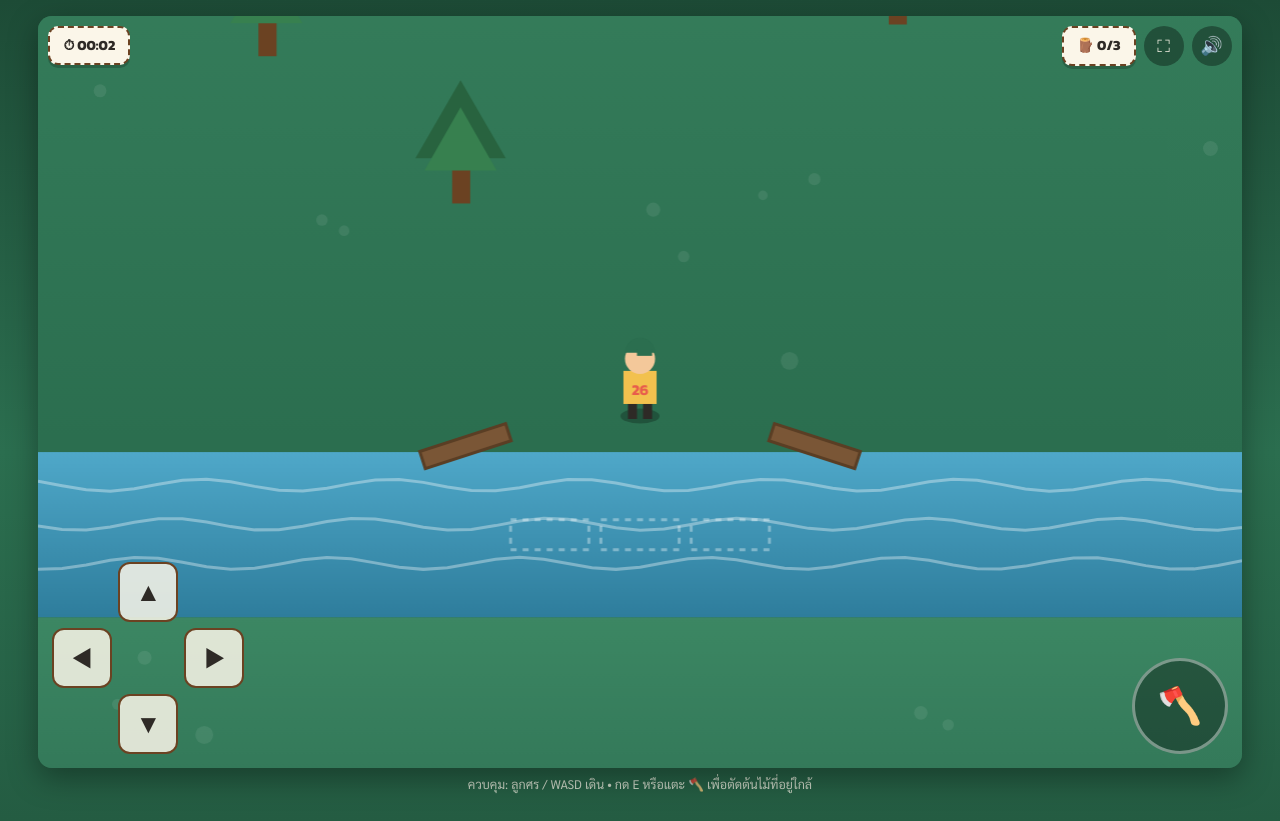
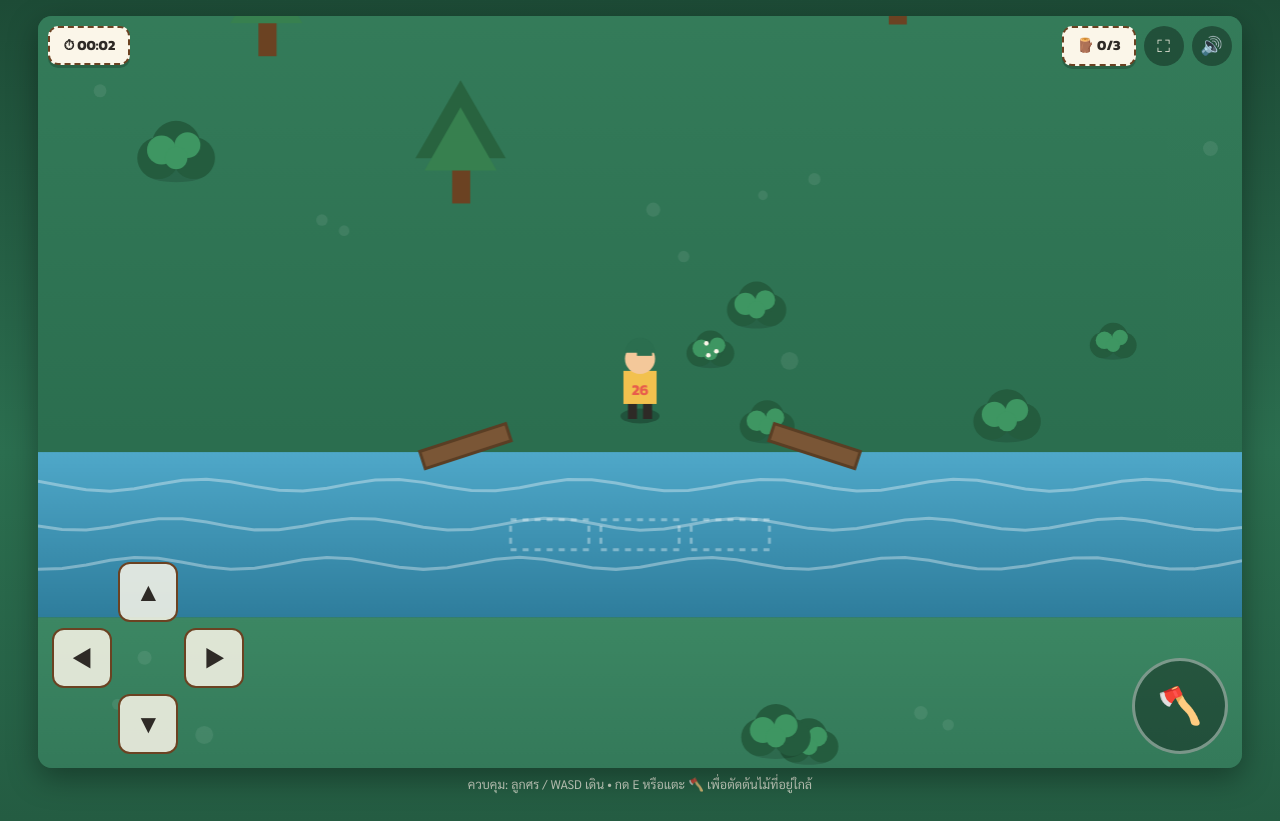
Before and after one commit to PtzkunG/Treequestion, a plain HTML site: page index.html in a window 1280 px wide. Both pictures are taken after a click on the button "▶ เริ่มวิ่ง". Drawn offline with Linux system fonts and the light colour scheme; no server answers.

Commit message:
Implement bushes with decorative flowers
Added bushes with flowers to enhance map aesthetics.

```diff
--- a/index.html
+++ b/index.html
@@ -580,12 +580,38 @@
       });
     }
 
+    // พุ่มไม้ประดับ — เพิ่มให้แผนที่ไม่โล่งเกินไป (แค่ตกแต่ง ไม่กระทบการเดิน/ชนต้นไม้)
+    var flowerColors = ["#F2C14E","#E85D4C","#FBF6E9"];
+    var bushesTop = [];
+    var bushCountTop = Math.max(12, n*3);
+    for(var bt=0; bt<bushCountTop; bt++){
+      bushesTop.push({
+        x: 18 + seededRand(bt*13+201)*(VIEW_W-36),
+        y: 18 + seededRand(bt*13+202)*(grassEndY-36),
+        s: 0.55 + seededRand(bt*13+203)*0.55,
+        flower: seededRand(bt*13+204) > 0.7,
+        flowerColor: flowerColors[Math.floor(seededRand(bt*13+205)*3)]
+      });
+    }
+    var bushesBottom = [];
+    var bushCountBottom = Math.max(8, Math.ceil(n*1.5));
+    for(var bb=0; bb<bushCountBottom; bb++){
+      bushesBottom.push({
+        x: 18 + seededRand(bb*17+301)*(VIEW_W-36),
+        y: finishTop+18 + seededRand(bb*17+302)*(finishH-90),
+        s: 0.55 + seededRand(bb*17+303)*0.55,
+        flower: seededRand(bb*17+304) > 0.7,
+        flowerColor: flowerColors[Math.floor(seededRand(bb*17+305)*3)]
+      });
+    }
+
     return {
       n:n, cols:cols, rows:rows,
       grassEndY:grassEndY, riverTop:riverTop, riverBottom:riverBottom,
       finishTop:finishTop, finishH:finishH, finishLineY:finishLineY, worldH:worldH,
       bridgeXMin:bridgeXMin, bridgeXMax:bridgeXMax, bridgeW:bridgeW,
-      trees:trees, decoTop:decoTop, decoBottom:decoBottom
+      trees:trees, decoTop:decoTop, decoBottom:decoBottom,
+      bushesTop:bushesTop, bushesBottom:bushesBottom
     };
   }
 
@@ -854,6 +880,7 @@
     gGrass.addColorStop(0,"#3C8763"); gGrass.addColorStop(1,"#2B6E4F");
     ctx.fillStyle = gGrass;
     ctx.fillRect(0,0,VIEW_W,level.grassEndY);
+    level.bushesTop.forEach(function(b){ drawBush(b); });
     ctx.fillStyle = "rgba(255,255,255,0.08)";
     level.decoTop.forEach(function(d){ ctx.beginPath(); ctx.arc(d.x,d.y,d.r,0,7); ctx.fill(); });
 
@@ -864,6 +891,7 @@
     gFin.addColorStop(0,"#3C8763"); gFin.addColorStop(1,"#256149");
     ctx.fillStyle = gFin;
     ctx.fillRect(0,level.finishTop,VIEW_W,level.finishH);
+    level.bushesBottom.forEach(function(b){ drawBush(b); });
     ctx.fillStyle = "rgba(255,255,255,0.08)";
     level.decoBottom.forEach(function(d){ ctx.beginPath(); ctx.arc(d.x,d.y,d.r,0,7); ctx.fill(); });
 
@@ -877,6 +905,29 @@
     });
 
     drawPlayer();
+    ctx.restore();
+  }
+
+  function drawBush(b){
+    ctx.save();
+    ctx.translate(b.x, b.y);
+    ctx.scale(b.s, b.s);
+    ctx.fillStyle = "rgba(0,0,0,0.14)";
+    ctx.beginPath(); ctx.ellipse(0,11,19,6,0,0,7); ctx.fill();
+    ctx.fillStyle = "#245C3E";
+    ctx.beginPath(); ctx.arc(-11,2,13,0,7); ctx.fill();
+    ctx.beginPath(); ctx.arc(11,2,13,0,7); ctx.fill();
+    ctx.beginPath(); ctx.arc(0,-6,15,0,7); ctx.fill();
+    ctx.fillStyle = "#3E9662";
+    ctx.beginPath(); ctx.arc(-9,-3,9,0,7); ctx.fill();
+    ctx.beginPath(); ctx.arc(7,-6,8,0,7); ctx.fill();
+    ctx.beginPath(); ctx.arc(0,2,7,0,7); ctx.fill();
+    if(b.flower){
+      ctx.fillStyle = b.flowerColor;
+      ctx.beginPath(); ctx.arc(-4,-8,2.3,0,7); ctx.fill();
+      ctx.beginPath(); ctx.arc(6,0,2.3,0,7); ctx.fill();
+      ctx.beginPath(); ctx.arc(-2,4,2.3,0,7); ctx.fill();
+    }
     ctx.restore();
   }
 
```
